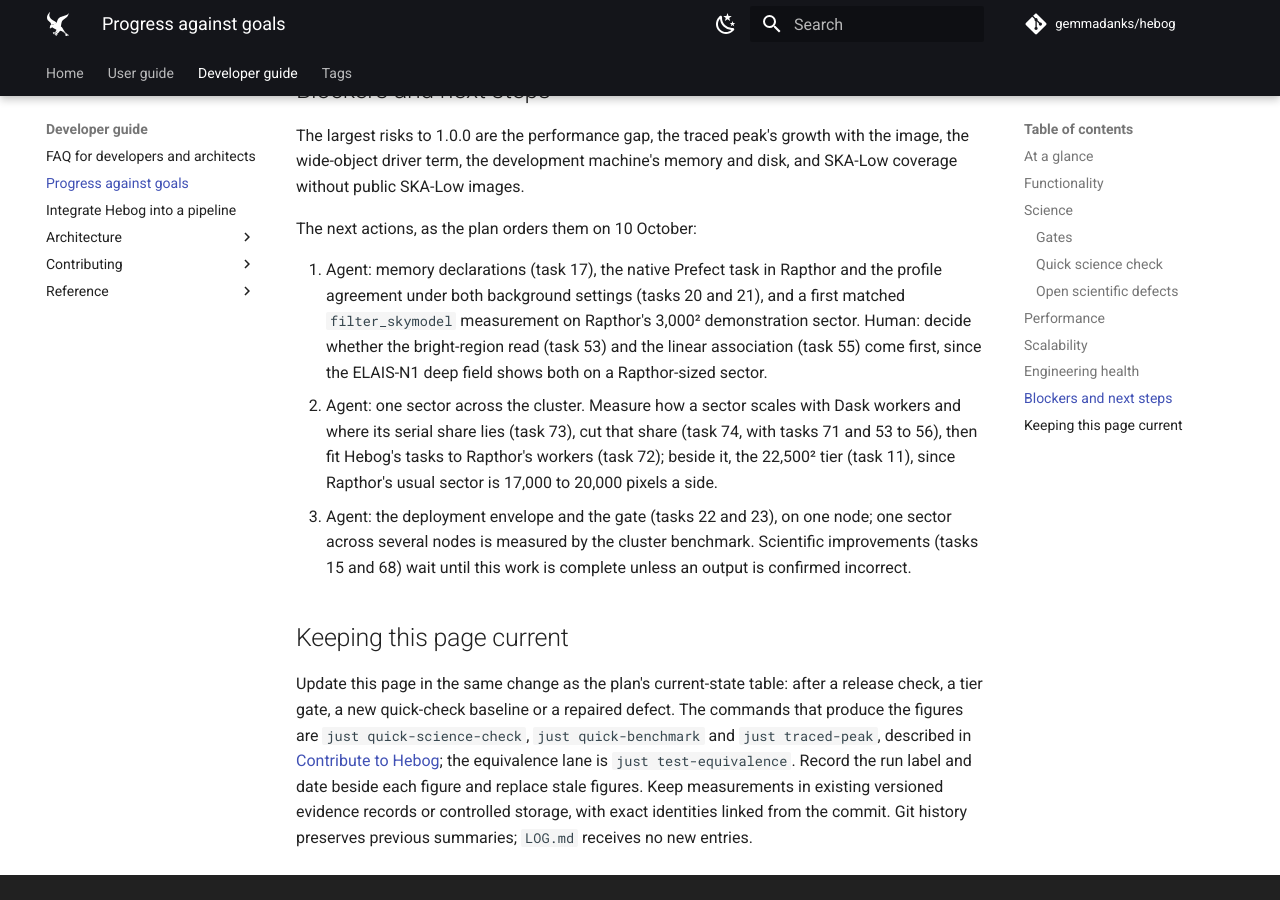
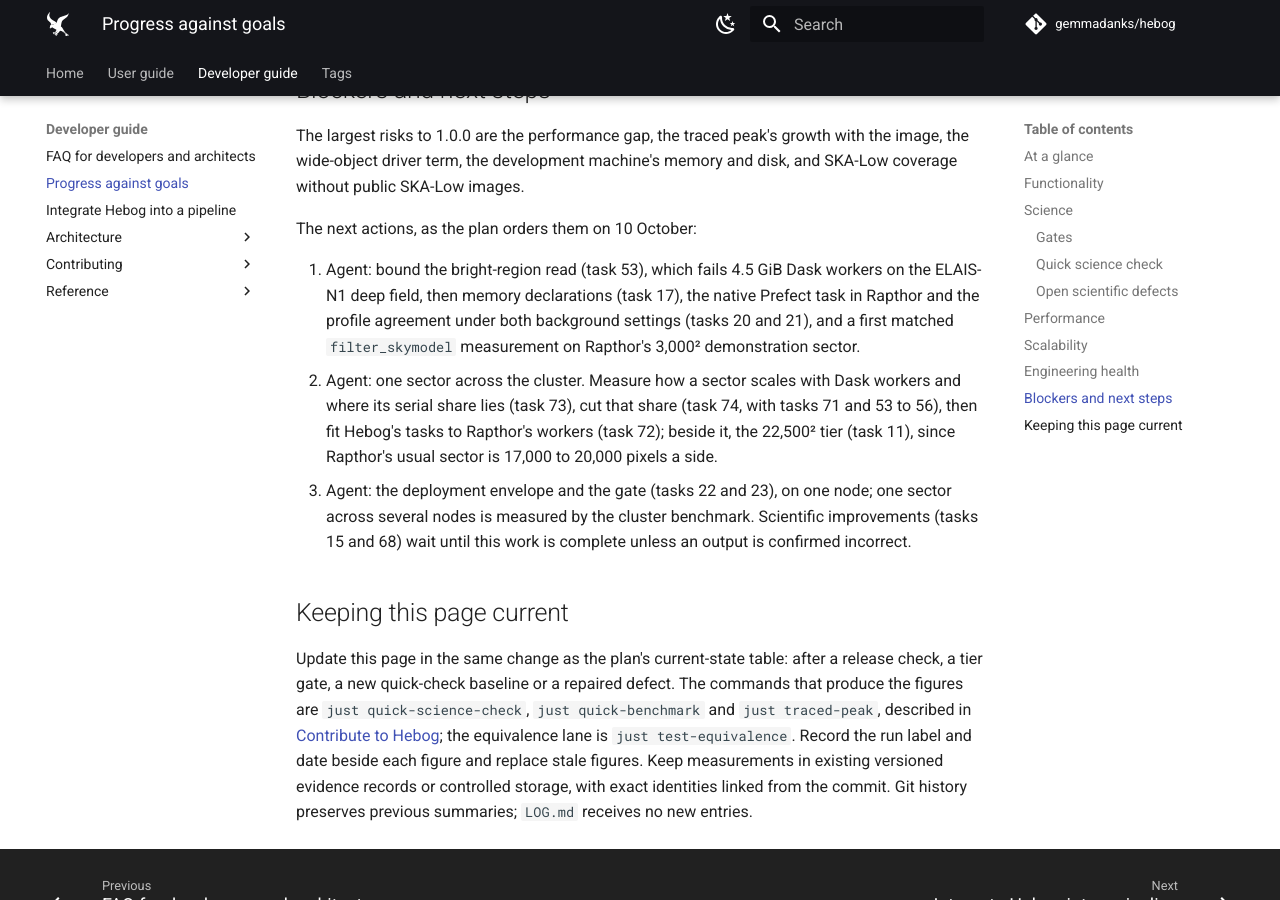
Before and after one commit to gemmadanks/hebog, an MkDocs documentation site: the page built from docs/reference/progress-against-goals.md, in a window 1280 px wide and 900 px high, scrolled down 9464 px. Built offline with MkDocs 1.6.1 and Material for MkDocs 9.7.7, drawn with Linux system fonts in a browser that asks for light colours; comment, search, counter and statistics services are not loaded.

Commit message:
docs: bound the bright-region read before Rapthor's patch
On the LoTSS-Deep DR2 ELAIS-N1 deep field's central 5,000 pixels, one
bright-region refinement task outgrew a 4.5 GiB Dask worker four times
and failed the run (KilledWorker), while Serial and Thread runs, which no
worker limit bounds, completed. Rapthor's Dask path would meet the same
failure on deep fields, so the maintainer moved task 53 ahead of
Rapthor's patch on 11 October: the plan now orders tasks 53, 17, 20 and
21, and task 53's done-when adds that cut-out completing under four
4.5 GiB workers with products unchanged. Tasks 54 and 55, the association
costs the same run showed, stay in the scaling block. The progress page's
next steps follow.

Validation: just pre-commit passes, including the strict docs build.

```diff
--- a/docs/reference/progress-against-goals.md
+++ b/docs/reference/progress-against-goals.md
@@ -191,12 +191,11 @@ memory and disk, and SKA-Low coverage without public SKA-Low images.
 
 The next actions, as the plan orders them on 10 October:
 
-1. Agent: memory declarations (task 17), the native Prefect task in
-   Rapthor and the profile agreement under both background settings (tasks
-   20 and 21), and a first matched `filter_skymodel` measurement on
-   Rapthor's 3,000² demonstration sector. Human: decide whether the
-   bright-region read (task 53) and the linear association (task 55) come
-   first, since the ELAIS-N1 deep field shows both on a Rapthor-sized
+1. Agent: bound the bright-region read (task 53), which fails 4.5 GiB
+   Dask workers on the ELAIS-N1 deep field, then memory declarations (task
+   17), the native Prefect task in Rapthor and the profile agreement under
+   both background settings (tasks 20 and 21), and a first matched
+   `filter_skymodel` measurement on Rapthor's 3,000² demonstration
    sector.
 2. Agent: one sector across the cluster. Measure how a sector scales with
    Dask workers and where its serial share lies (task 73), cut that share
```
Also changed, not shown: plans/source-finder-implementation.md (+5 -5 lines).
